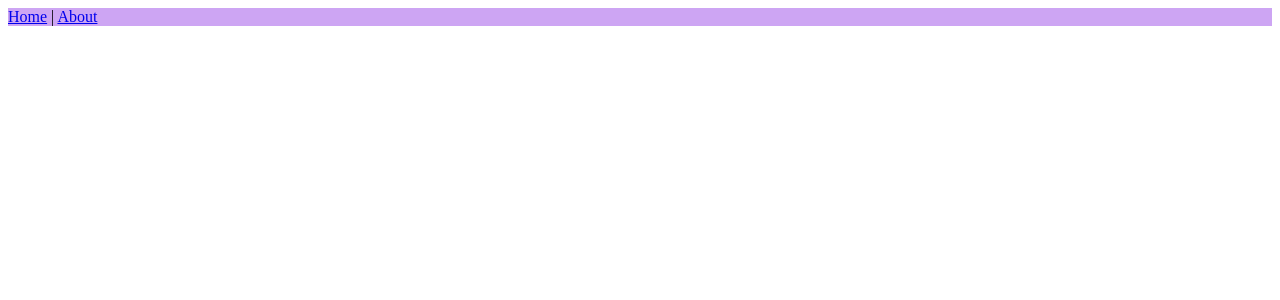
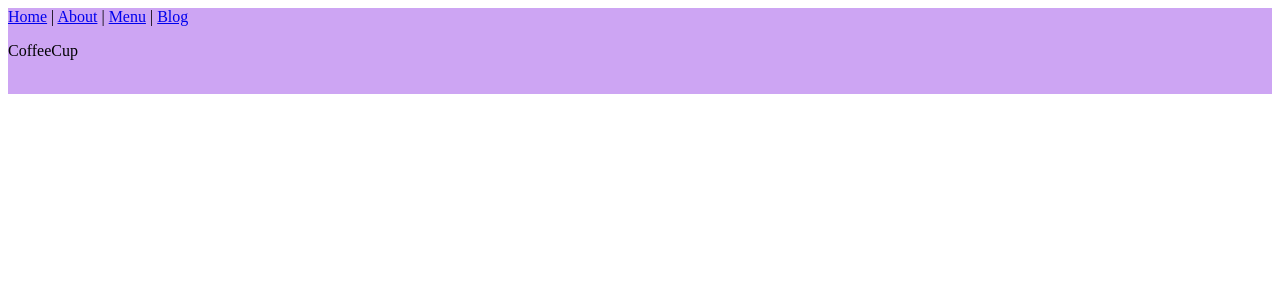
Before and after one commit to marianamoiolicapelari/landing-page-vue, a Vue app: page / in a window 1280 px wide. Shown: the top 300 px of the page. Built offline with nearby package versions, Linux system fonts and the light colour scheme.

Commit message:
"added new features navbar"

```diff
--- a/src/components/Navbar.vue
+++ b/src/components/Navbar.vue
@@ -1,7 +1,9 @@
 <template>
   <nav>
     <router-link to="/">Home</router-link> |
-    <router-link to="/about">About</router-link>
+    <router-link to="/about">About</router-link> |
+    <a href="/#">Menu</a> |
+    <a href="/#">Blog</a>
   </nav>
 </template>
 
--- a/src/components/TheHeader.vue
+++ b/src/components/TheHeader.vue
@@ -1,5 +1,11 @@
 <template>
-  <div><Navbar /></div>
+  <div>
+    <Navbar />
+    <div>
+      <p>CoffeeCup</p>
+      <img src="" alt="" />
+    </div>
+  </div>
 </template>
 
 <script>
@@ -12,7 +18,6 @@ export default {
 </script>
 
 <style scoped>
-
 div {
   background-color: rgb(205, 165, 243);
   width: 100%;
--- a/src/router/index.js
+++ b/src/router/index.js
@@ -1,7 +1,6 @@
 import { createRouter, createWebHistory } from "vue-router";
 import Home from "../views/Home";
 import About from "../views/About";
-
 
 const routes = [
   {
```
Also changed, not shown: 1 other file (tests, documents, lock files or other folders).
